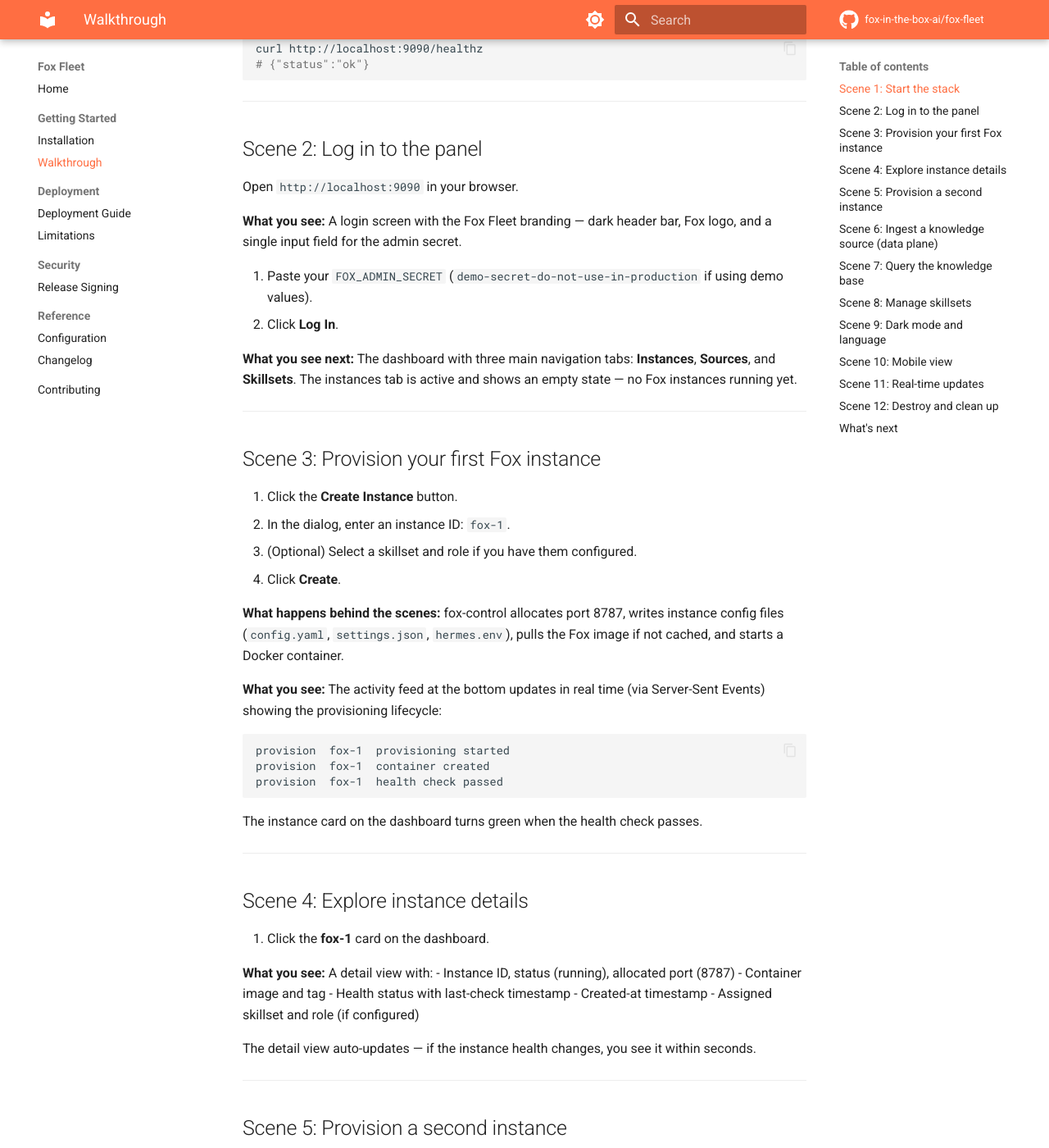
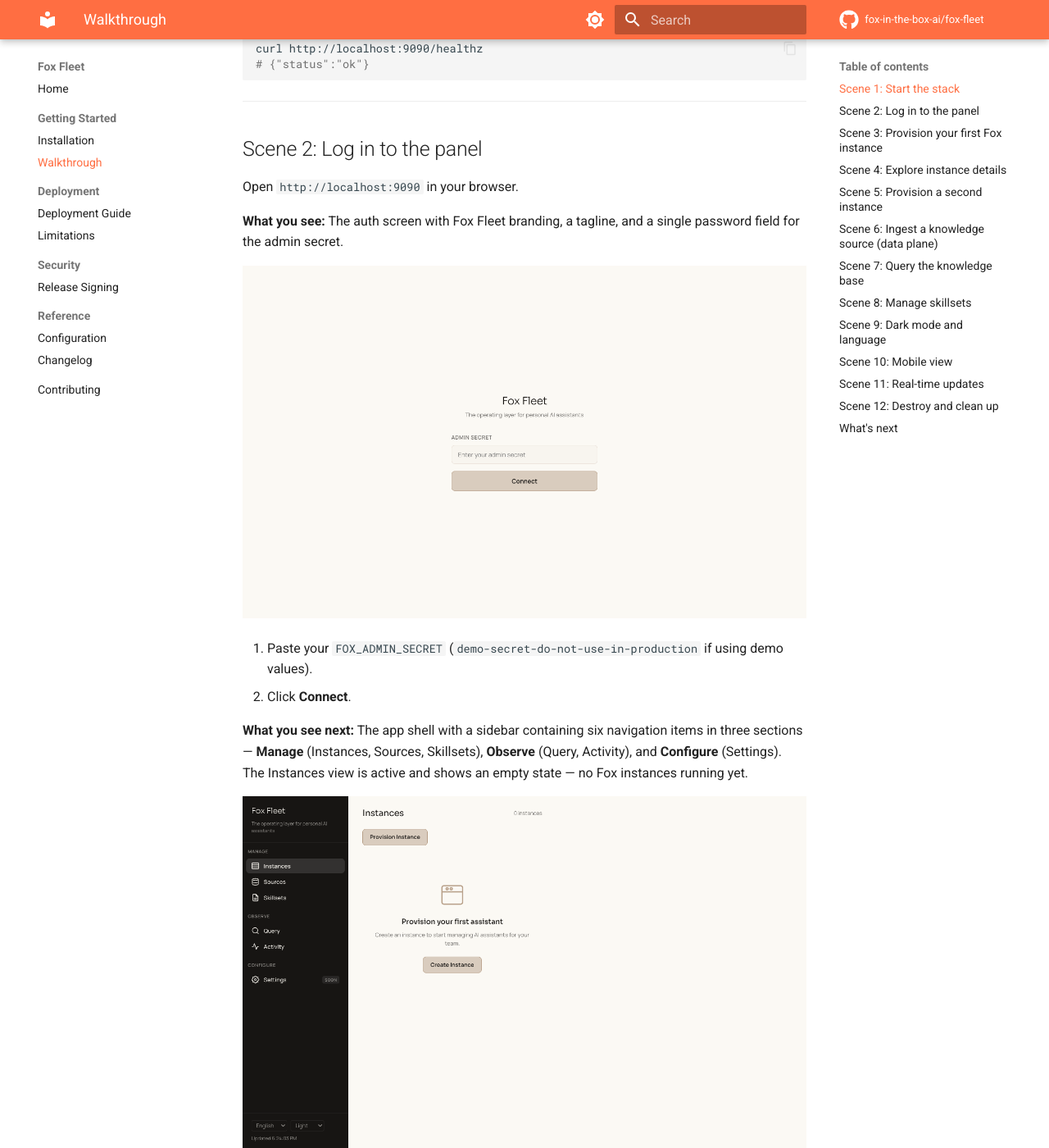
Before and after one commit to fox-in-the-box-ai/fox-fleet, an MkDocs documentation site: the page built from docs/WALKTHROUGH.md, in a window 1280 px wide and 1400 px high, scrolled down 803 px. Shown: the whole window at 82% size. Built offline with MkDocs 1.6.1 and Material for MkDocs 9.7.7, drawn with Linux system fonts in a browser that asks for light colours; comment, search, counter and statistics services are not loaded; some of the changed text lies outside the part shown.

Commit message:
docs: fix walkthrough accuracy against v1.4.2 panel
Verified every UI label against the actual SPA and corrected:
- Auth button: "Log In" → "Connect"
- Navigation: "three tabs" → six items in three sections (Manage/Observe/Configure)
- Provision button: "Create Instance" → "Provision Instance"
- Theme control: "sun/moon icon toggle" → dropdown (System/Light/Dark)
- Tab references: "Sources tab" → sidebar section references
- Add screenshot references throughout for visual context
- Bump LIMITATIONS.md version header to v1.4.2

```diff
--- a/docs/WALKTHROUGH.md
+++ b/docs/WALKTHROUGH.md
@@ -43,21 +43,31 @@ curl http://localhost:9090/healthz
 
 Open `http://localhost:9090` in your browser.
 
-**What you see:** A login screen with the Fox Fleet branding — dark header bar, Fox logo, and a single input field for the admin secret.
+**What you see:** The auth screen with Fox Fleet branding, a tagline, and a
+single password field for the admin secret.
+
+![Auth screen](screenshots/auth-light-en-desktop.png)
 
 1. Paste your `FOX_ADMIN_SECRET` (`demo-secret-do-not-use-in-production` if using demo values).
-2. Click **Log In**.
+2. Click **Connect**.
 
-**What you see next:** The dashboard with three main navigation tabs: **Instances**, **Sources**, and **Skillsets**. The instances tab is active and shows an empty state — no Fox instances running yet.
+**What you see next:** The app shell with a sidebar containing six navigation
+items in three sections — **Manage** (Instances, Sources, Skillsets),
+**Observe** (Query, Activity), and **Configure** (Settings). The Instances
+view is active and shows an empty state — no Fox instances running yet.
+
+![Empty instances](screenshots/instances-light-en-desktop.png)
 
 ---
 
 ## Scene 3: Provision your first Fox instance
 
-1. Click the **Create Instance** button.
-2. In the dialog, enter an instance ID: `fox-1`.
+1. Click **Provision Instance** (or **Create Instance** in the empty state).
+2. In the modal, enter an instance ID: `fox-1`.
 3. (Optional) Select a skillset and role if you have them configured.
 4. Click **Create**.
+
+![Provision modal](screenshots/modal-provision-light-en-desktop.png)
 
 **What happens behind the scenes:** fox-control allocates port 8787, writes instance config files (`config.yaml`, `settings.json`, `hermes.env`), pulls the Fox image if not cached, and starts a Docker container.
 
@@ -90,8 +100,8 @@ The detail view auto-updates — if the instance health changes, you see it with
 
 ## Scene 5: Provision a second instance
 
-1. Go back to the Instances tab.
-2. Click **Create Instance** again.
+1. Go back to the Instances view.
+2. Click **Provision Instance** again.
 3. ID: `fox-2`.
 4. Click **Create**.
 
@@ -105,7 +115,7 @@ The activity feed shows both provisioning events interleaved.
 
 If the data plane is enabled (default in the Docker Compose stack), you can ingest documents for your Fox instances to query.
 
-1. Switch to the **Sources** tab.
+1. Switch to **Sources** in the sidebar (under **Manage**).
 2. Click a source to see its details — status, document count, last ingestion time.
 
 Via API (since file upload requires curl):
@@ -127,7 +137,7 @@ The Sources tab updates to show the new source with its ingestion status.
 
 ## Scene 7: Query the knowledge base
 
-1. Switch to the **Query** tab (under Sources).
+1. Switch to **Query** in the sidebar (under **Observe**).
 
 Via API:
 
@@ -144,7 +154,7 @@ curl -X POST http://localhost:9090/api/query \
 
 ## Scene 8: Manage skillsets
 
-1. Switch to the **Skillsets** tab.
+1. Switch to **Skillsets** in the sidebar (under **Manage**).
 
 **What you see:** A list of uploaded skillset manifests. Each skillset defines the tools and capabilities available to Fox instances.
 
@@ -162,11 +172,14 @@ Skillsets appear in the create-instance dialog and can be assigned to new instan
 
 ## Scene 9: Dark mode and language
 
-1. In the top bar, click the **theme toggle** (sun/moon icon).
+1. In the sidebar footer, change the **Theme** dropdown from **System** to **Dark**.
 
-**What you see:** The entire panel switches to dark mode — dark background, light text, the Fox palette adapts. The preference is saved in your browser.
+**What you see:** The entire panel switches to dark mode — dark background,
+light text, the Fox palette adapts. The preference is saved in your browser.
 
-2. Click the **language selector** and switch to **Espaol**.
+![Dark theme](screenshots/instances-dark-en-desktop.png)
+
+2. Change the **Language** dropdown to **Español**.
 
 **What you see:** All UI text switches to Spanish. Navigation labels, buttons, table headers, status badges, toast messages — everything updates. Switch back to English anytime.
 
@@ -182,7 +195,11 @@ Resize your browser window to a narrow width (below 768px), or open DevTools and
 - Tables become scrollable.
 - The detail views and modals adapt to full-width.
 
-Tap the hamburger to slide the sidebar in as an overlay. Tap the overlay or press Escape to close it.
+Tap the hamburger to slide the sidebar in as an overlay. Tap the overlay or
+press Escape to close it.
+
+![Mobile view](screenshots/instances-light-en-mobile.png)
+![Sidebar open on mobile](screenshots/sidebar-open-light-en-mobile.png)
 
 ---
 
```
Also changed, not shown: docs/LIMITATIONS.md (+1 -1 lines).
